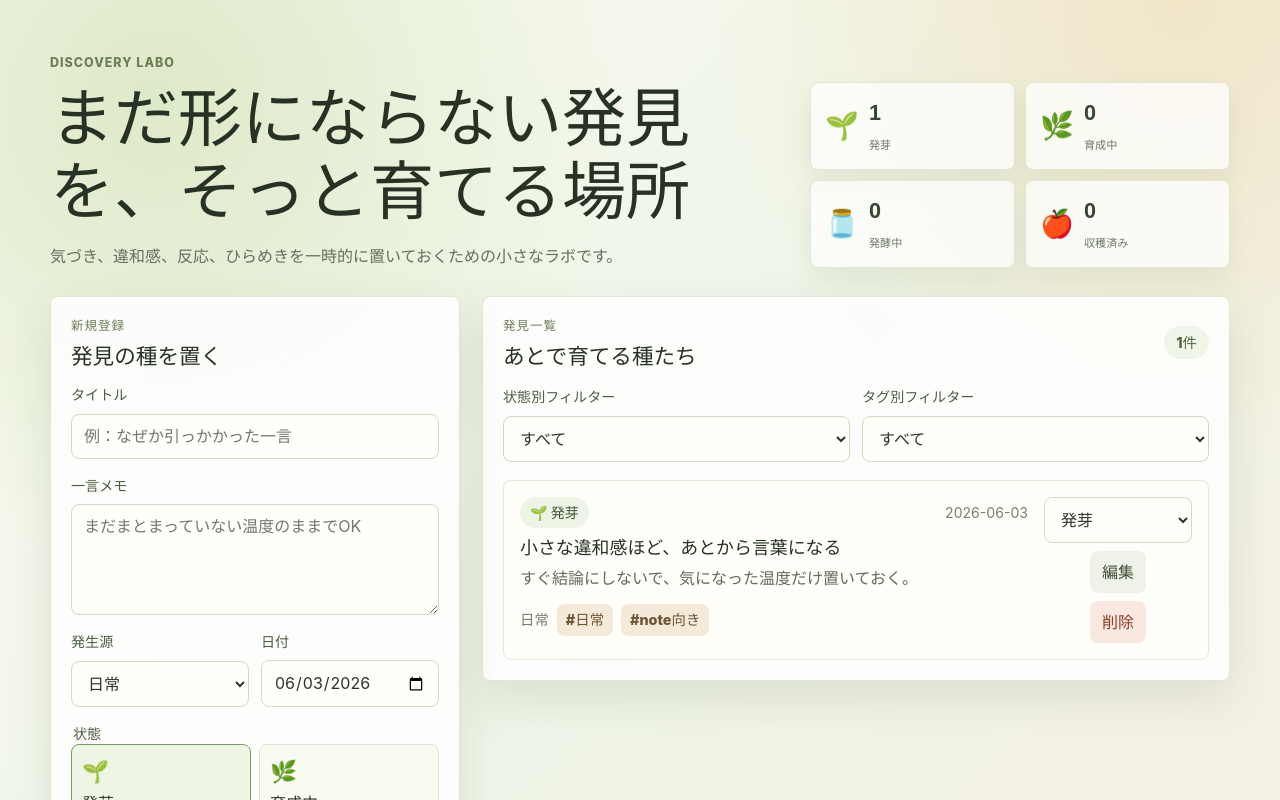
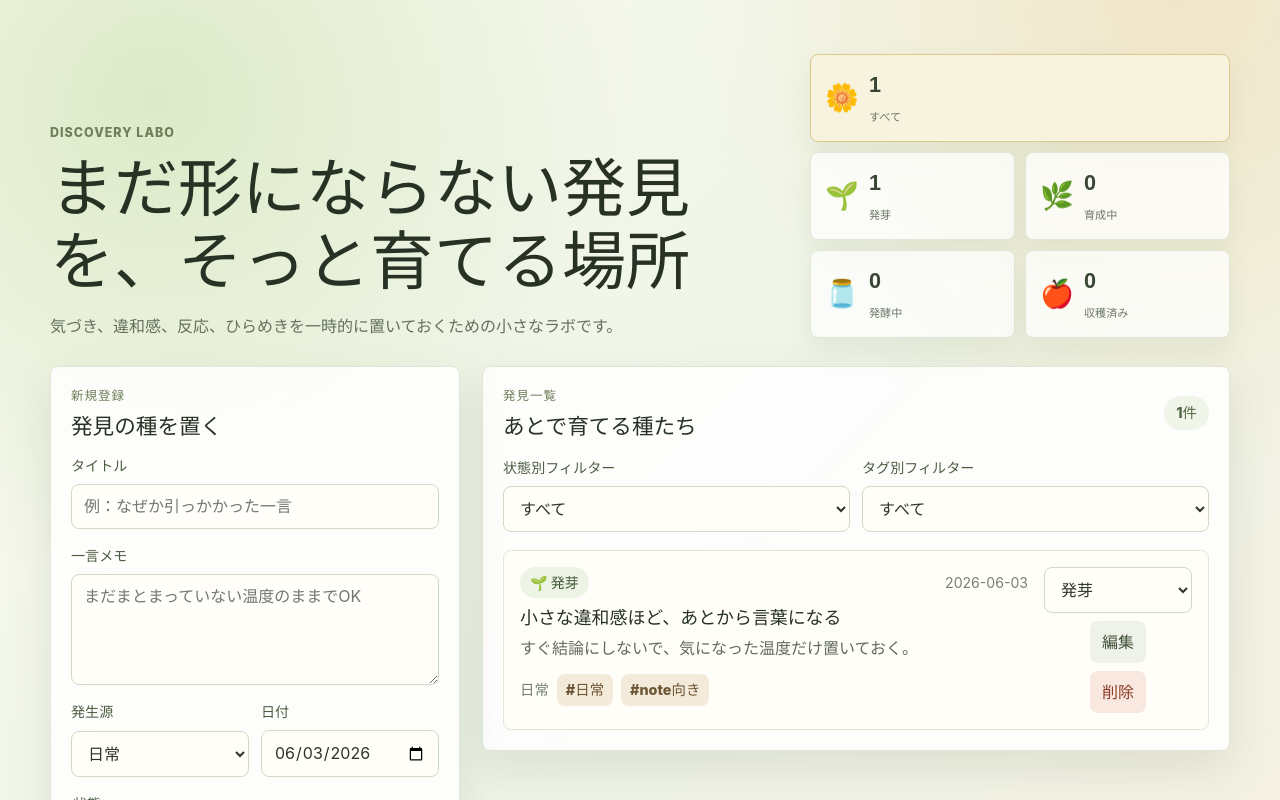
Before and after one commit to mcwgw408-oss/discovery-Labo, a React (Vite) app: page / in a window 1280 px wide. Shown: the top 800 px of the page. Built offline with nearby package versions, Linux system fonts and the light colour scheme.

Commit message:
Add all-status discovery view

```diff
--- a/src/App.css
+++ b/src/App.css
@@ -82,6 +82,12 @@ h3 {
 
 .status-stat small {
   color: #6d7868;
+}
+
+.status-stat-all {
+  grid-column: 1 / -1;
+  background: #f8f3df;
+  border-color: #d9c98d;
 }
 
 .workspace {
--- a/src/App.tsx
+++ b/src/App.tsx
@@ -220,6 +220,15 @@ function App() {
           </p>
         </div>
         <div className="status-garden" aria-label="状態別の件数">
+          <button
+            className="status-stat status-stat-all"
+            onClick={() => setStatusFilter('すべて')}
+            type="button"
+          >
+            <span>🌼</span>
+            <strong>{discoveries.length}</strong>
+            <small>すべて</small>
+          </button>
           {statuses.map((status) => (
             <button
               className="status-stat"
```
